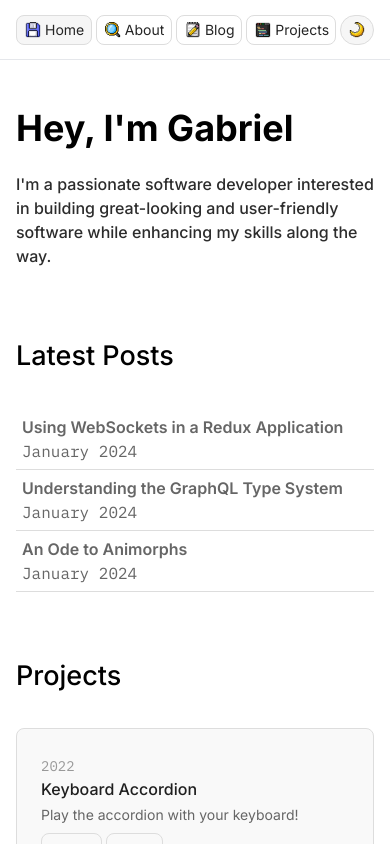
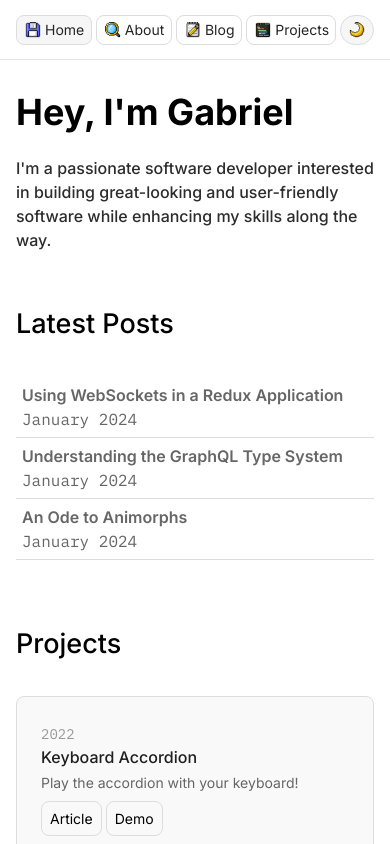
Before and after one commit to gabrielmlinassi/cv, a Next.js app: page / in a window 390 px wide. Shown: the top 844 px of the page. Built offline with nearby package versions, Linux system fonts and the light colour scheme.

Commit message:
fix icons

```diff
--- a/src/components/sections/Hero.tsx
+++ b/src/components/sections/Hero.tsx
@@ -2,7 +2,7 @@ import { Heading } from "../typography/Heading";
 
 export const Hero = () => {
   return (
-    <section className="container pt-12 md:pt-[100px] pb-4 md:pb-12">
+    <section className="container pt-8 md:pt-[100px] md:pb-12">
       <div className="w-full grid md:grid-cols-[4fr,2fr]">
         <div>
           <Heading level="h1">Hey, I&apos;m Gabriel</Heading>
--- a/src/components/social/GithubLink.tsx
+++ b/src/components/social/GithubLink.tsx
@@ -1,7 +1,7 @@
 export const GithubLink = () => {
   return (
     <a
-      className="font-medium dark:bg-gray-8 bg-gray-05 rounded-lg self-start flex items-center justify-center min-h-11 min-w-11 p-2 rounded-1.5 no-underline transition-colors text-secondary-txt bg-transparent leading-none focus:text-[#1471a9] focus:dark:text-[#1da1f2] focus:bg-[#e8f6fe] dark:focus:bg-[#093049]"
+      className="font-medium dark:bg-gray-8 bg-gray-05 rounded-lg self-start flex items-center justify-center min-h-11 min-w-11 p-2 rounded-1.5 no-underline transition-colors text-secondary-txt leading-none focus:text-[#1471a9] focus:dark:text-[#1da1f2] focus:bg-[#e8f6fe] dark:focus:bg-[#093049]"
       title="GitHub"
       data-umami-event="Social link"
       data-umami-event-site="GitHub"
--- a/src/components/social/LinkedinLink.tsx
+++ b/src/components/social/LinkedinLink.tsx
@@ -1,7 +1,7 @@
 export const LinkedinLink = () => {
   return (
     <a
-      className="font-medium dark:bg-gray-8 bg-gray-05 rounded-lg self-start flex items-center justify-center min-h-11 min-w-11 p-2 rounded-1.5 no-underline transition-colors text-secondary-txt bg-transparent leading-none focus:text-[#1471a9] focus:dark:text-[#1da1f2] focus:bg-[#e8f6fe] dark:focus:bg-[#093049]"
+      className="font-medium dark:bg-gray-8 bg-gray-05 rounded-lg self-start flex items-center justify-center min-h-11 min-w-11 p-2 rounded-1.5 no-underline transition-colors text-secondary-txt leading-none focus:text-[#1471a9] focus:dark:text-[#1da1f2] focus:bg-[#e8f6fe] dark:focus:bg-[#093049]"
       title="LinkedIn"
       data-umami-event="Social link"
       data-umami-event-site="LinkedIn"
--- a/src/components/social/XLink.tsx
+++ b/src/components/social/XLink.tsx
@@ -1,7 +1,7 @@
 export const XLink = () => {
   return (
     <a
-      className="font-medium dark:bg-gray-8 bg-gray-05 rounded-lg self-start flex items-center justify-center min-h-11 min-w-11 p-2 rounded-1.5 no-underline transition-colors text-secondary-txt bg-transparent leading-none focus:text-[#1471a9] focus:dark:text-[#1da1f2] focus:bg-[#e8f6fe] dark:focus:bg-[#093049]"
+      className="font-medium dark:bg-gray-8 bg-gray-05 rounded-lg self-start flex items-center justify-center min-h-11 min-w-11 p-2 rounded-1.5 no-underline transition-colors text-secondary-txt leading-none focus:text-[#1471a9] focus:dark:text-[#1da1f2] focus:bg-[#e8f6fe] dark:focus:bg-[#093049]"
       title="𝕏 (formerly Twitter)"
       aria-label="𝕏 (formerly Twitter)"
       data-umami-event="Social link"
```
